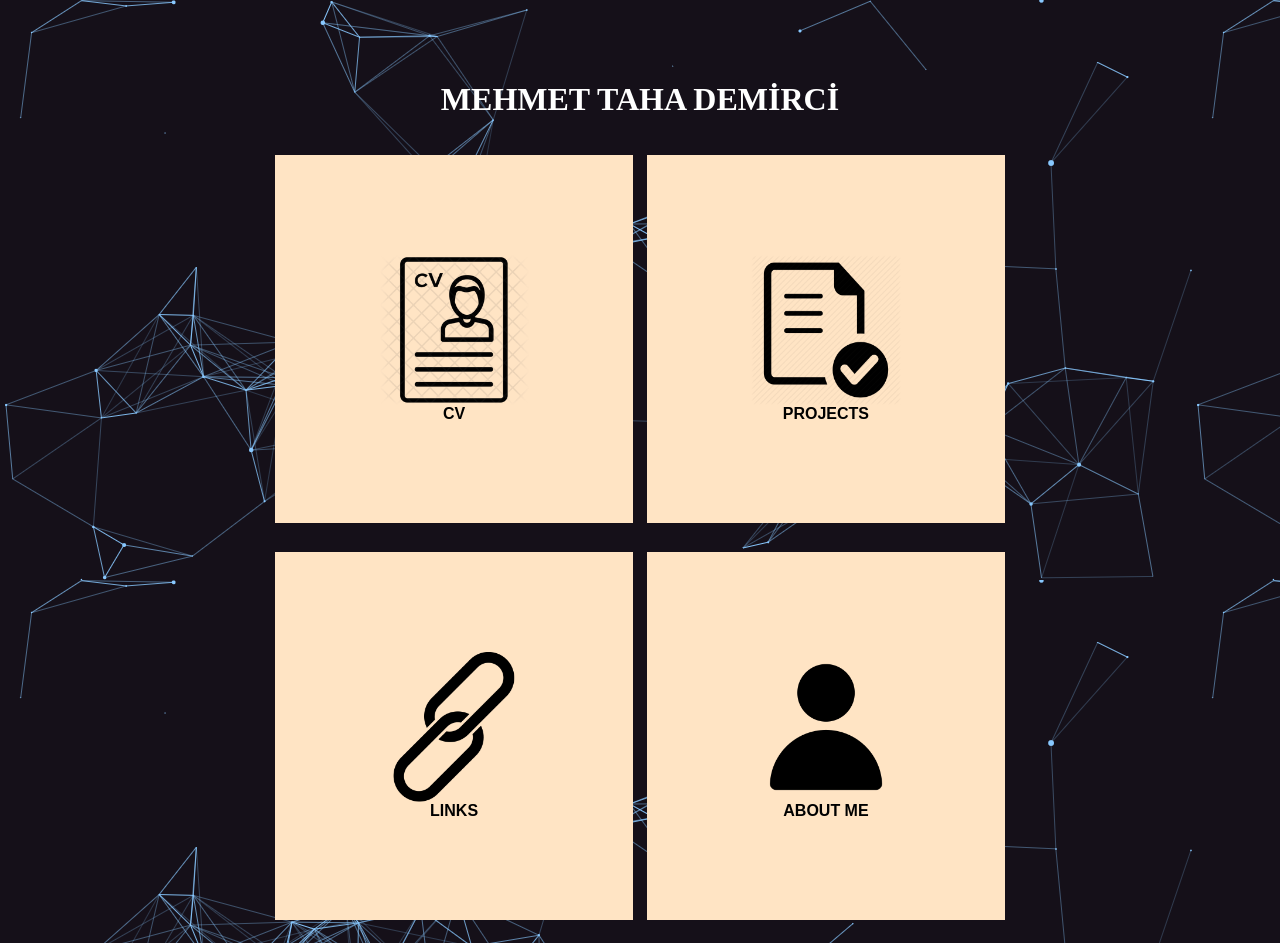
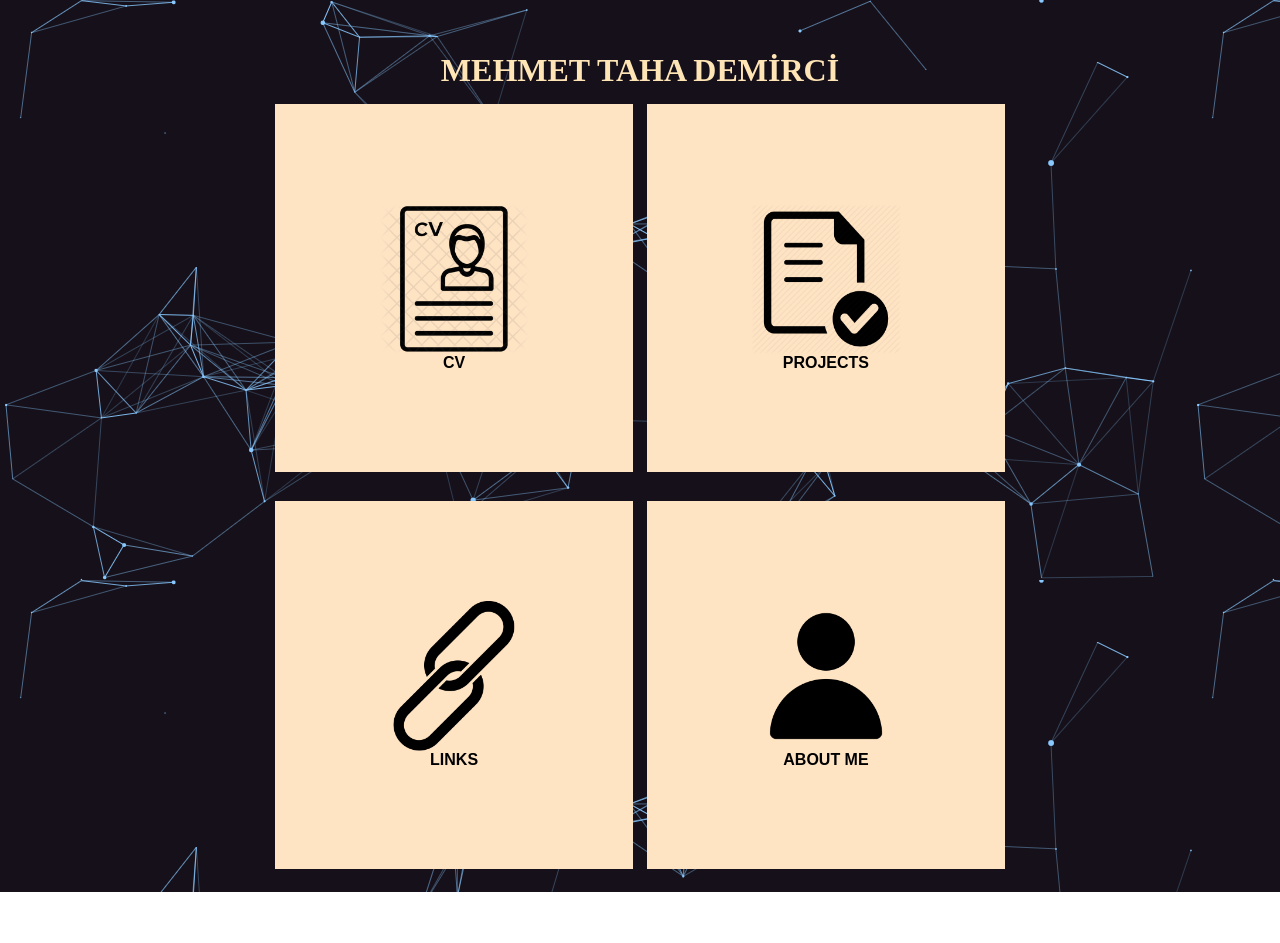
Before and after one commit to Nakataha/Nakataha.github.io, a plain HTML site: page index.html in a window 1280 px wide. After the commit the page ends 892 px from the top, so only its background shows below. Drawn offline with Linux system fonts and the light colour scheme.

Commit message:
Update index.html

```diff
--- a/index.html
+++ b/index.html
@@ -33,8 +33,9 @@
 
         body {background-image: url('duvar.png');}
         h1 {text-align: center;
-            padding-top: 5ex;
-            color: white;}
+            padding-top: 3ex;
+            color:moccasin;
+            margin: auto;}
         </style>
     </head>
 
```
